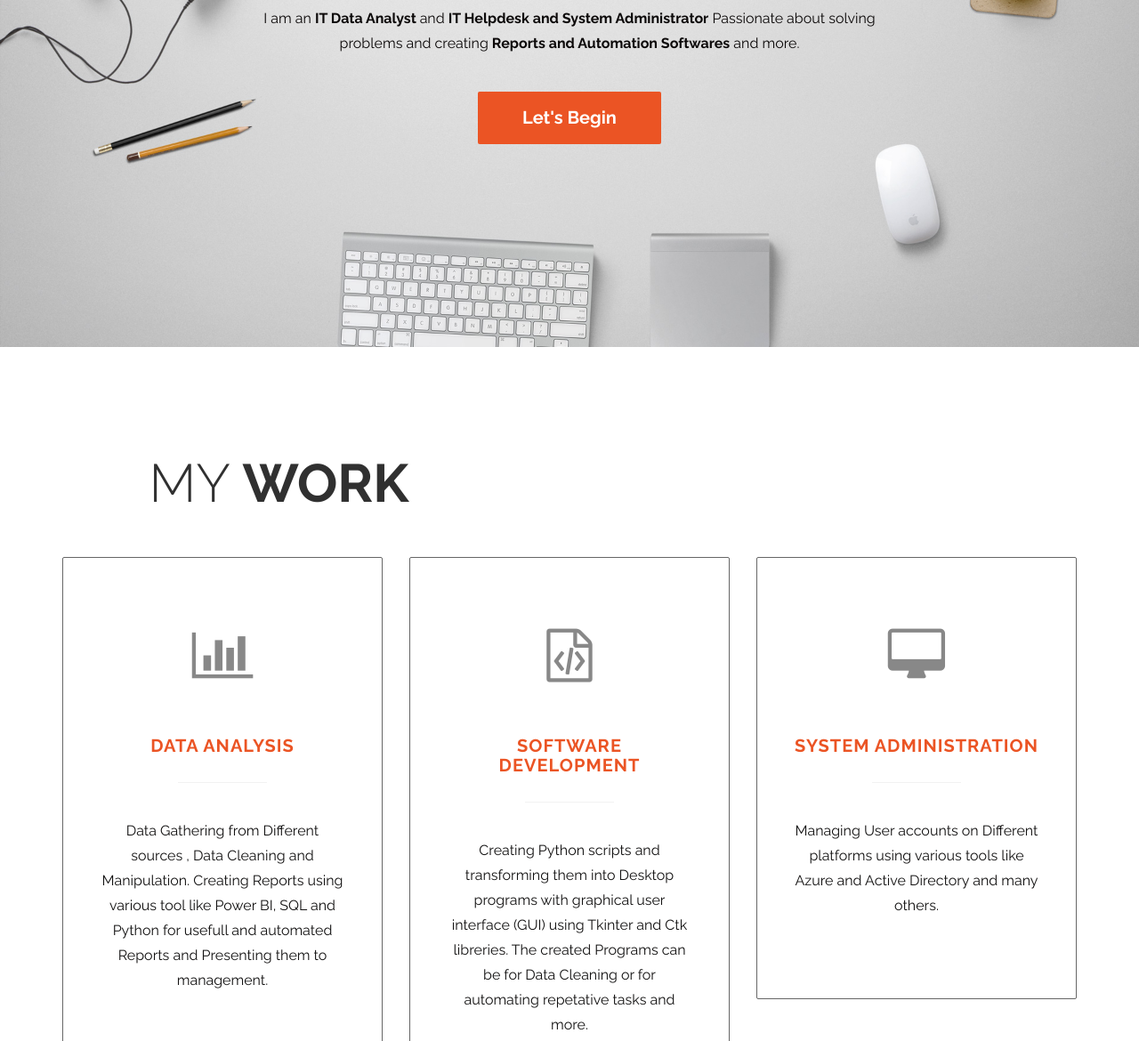
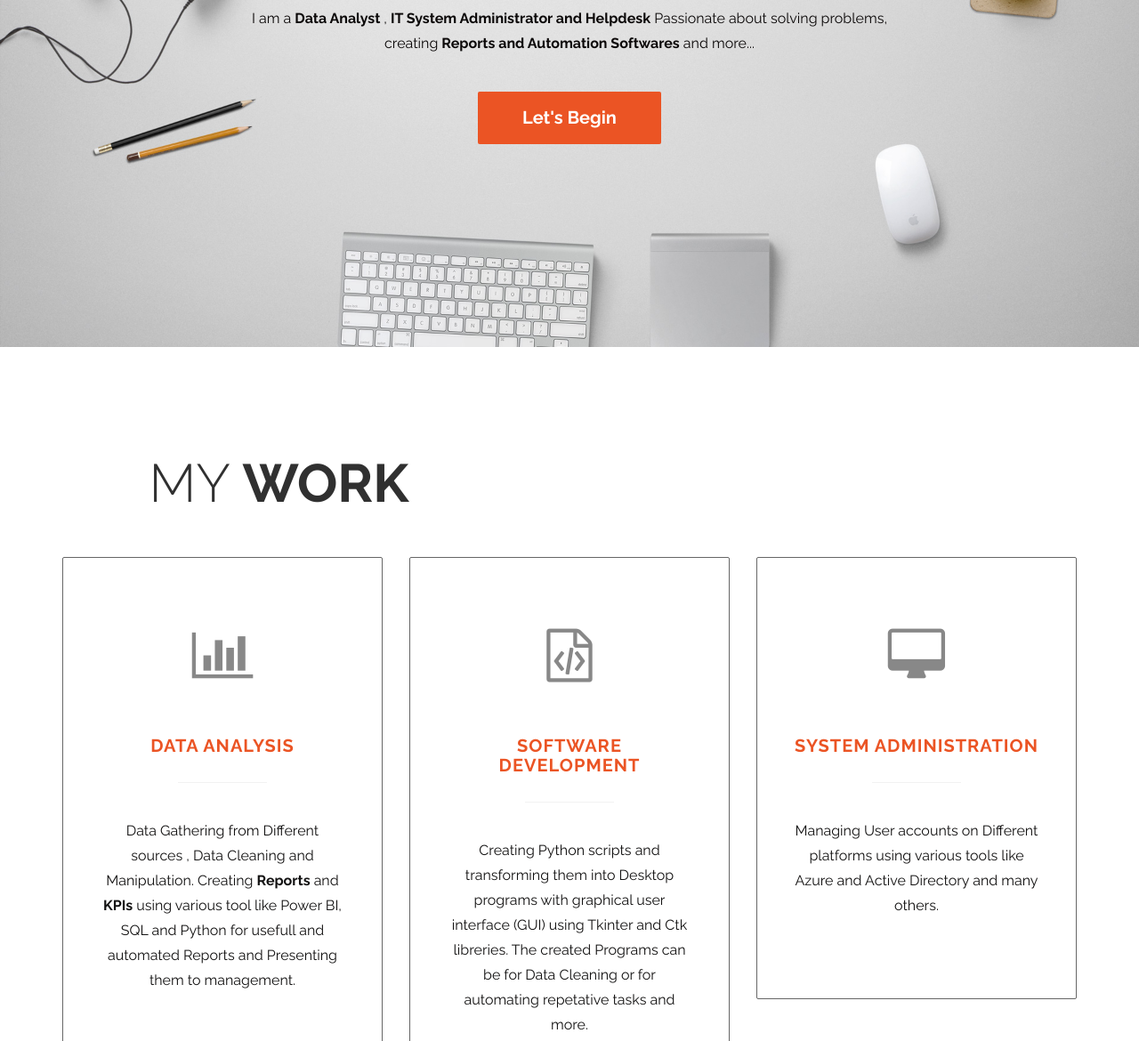
Before and after one commit to AyariHamzaa/Portfolio_Website, a plain HTML site: page index.html in a window 1280 px wide. Shown: the part 410-1580 px from the top of the page at 89% size. Drawn offline with Linux system fonts and the light colour scheme.

Commit message:
Update 1.02

```diff
--- a/index.html
+++ b/index.html
@@ -58,7 +58,7 @@ https://templatemo.com/tm-464-ultra-profile
 				<div class="col-md-8 col-sm-10">
 					<h1 class="tm-home-title"><strong>Hamza Ayari</strong></h1>
 					<h2 class="tm-home-subtitle">IT Data Analyst</h2>
-					<p>I am an  <strong>IT Data Analyst </strong> and <strong>IT Helpdesk and System Administrator</strong> Passionate about solving problems and creating <strong>Reports and Automation Softwares</strong> and more.</p>
+					<p>I am a <strong>Data Analyst </strong>, <strong> IT System Administrator and Helpdesk</strong> Passionate about solving problems, creating <strong>Reports and Automation Softwares</strong> and more...</p>
 					<a href="#work" class="btn btn-default smoothScroll tm-view-more-btn">Let's Begin</a>
 				</div>
 				<div class="col-md-2 col-sm-1"></div>
@@ -79,7 +79,7 @@ https://templatemo.com/tm-464-ultra-profile
 						<i class="fa fa-bar-chart" aria-hidden="true"></i>
 						<h3 class="text-uppercase tm-work-h3">Data Analysis</h3>
 						<hr>
-						<p>Data Gathering from Different sources , Data Cleaning and Manipulation. Creating Reports using various tool like Power BI, SQL and Python for usefull and automated Reports and Presenting them to management. </p>
+						<p>Data Gathering from Different sources , Data Cleaning and Manipulation. Creating <strong>Reports</strong> and <strong>KPIs</strong> using various tool like Power BI, SQL and Python for usefull and automated Reports and Presenting them to management. </p>
 					</div>
 				</div>
 				<div class="col-md-4 col-sm-4">
```
Also changed, not shown: images/portfolio-img5.jpg, images/portfolio-img7.jpg, images/portfolio-img8.JPG, portfolio-img6.jpg (deleted).
